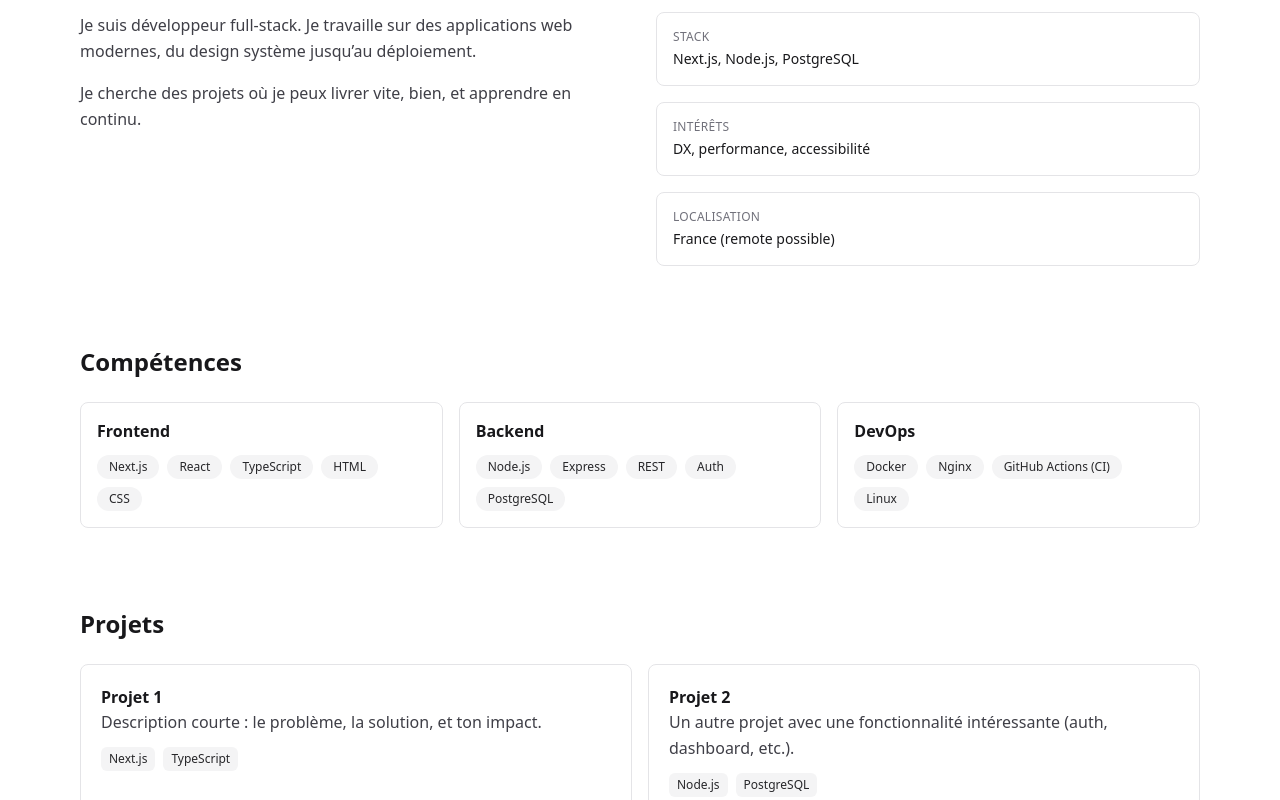
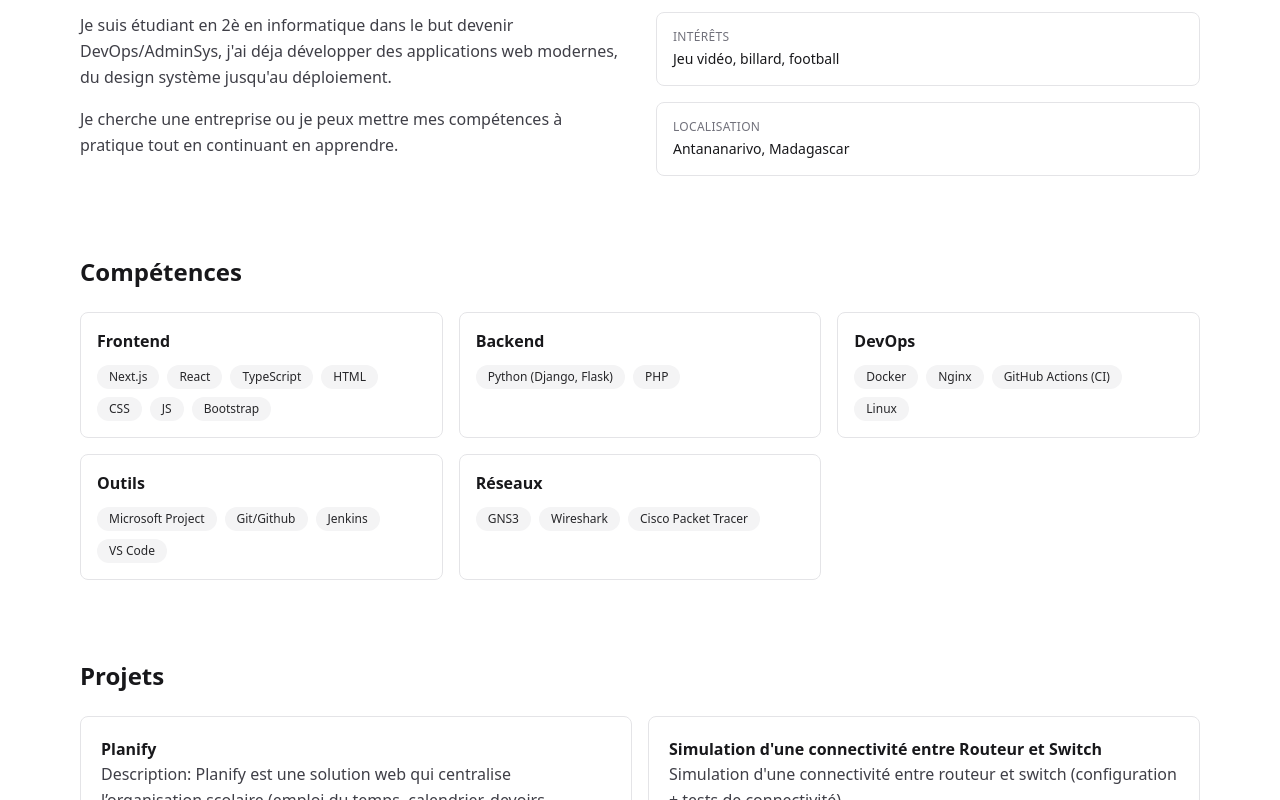
Before and after one commit to miradojonas/Portofolio, a Next.js app: page / in a window 1280 px wide. Shown: the part 520-1320 px from the top of the page. Built offline with nearby package versions, Linux system fonts and the light colour scheme.

Commit message:
reprise du projet en ajoutant des informations

```diff
--- a/src/app/content.ts
+++ b/src/app/content.ts
@@ -27,13 +27,12 @@ export const content = {
   about: {
     title: "À propos",
     paragraphs: [
-      "Je suis développeur full‑stack. Je travaille sur des applications web modernes, du design système jusqu’au déploiement.",
-      "Je cherche des projets où je peux livrer vite, bien, et apprendre en continu.",
+      "Je suis étudiant en 2è en informatique dans le but devenir DevOps/AdminSys, j'ai déja développer des applications web modernes, du design système jusqu'au déploiement.",
+      "Je cherche une entreprise ou je peux mettre mes compétences à pratique tout en continuant en apprendre.",
     ],
     highlights: [
-      { label: "Stack", value: "Next.js, Node.js, PostgreSQL" },
-      { label: "Intérêts", value: "DX, performance, accessibilité" },
-      { label: "Localisation", value: "France (remote possible)" },
+      { label: "Intérêts", value: "Jeu vidéo, billard, football" },
+      { label: "Localisation", value: "Antananarivo, Madagascar" },
     ],
   },
 
@@ -42,16 +41,24 @@ export const content = {
     groups: [
       {
         name: "Frontend",
-        items: ["Next.js", "React", "TypeScript", "HTML", "CSS"],
+        items: ["Next.js", "React", "TypeScript", "HTML", "CSS", "JS", "Bootstrap"],
       },
       {
         name: "Backend",
-        items: ["Node.js", "Express", "REST", "Auth", "PostgreSQL"],
+        items: ["Python (Django, Flask)", "PHP",],
       },
       {
         name: "DevOps",
         items: ["Docker", "Nginx", "GitHub Actions (CI)", "Linux"],
       },
+      {
+        name: "Outils",
+        items: ["Microsoft Project", "Git/Github", "Jenkins", "VS Code"],
+      },
+      {
+        name : "Réseaux",
+        items : ["GNS3", "Wireshark", "Cisco Packet Tracer"]
+      }
     ],
   },
 
@@ -59,20 +66,30 @@ export const content = {
     title: "Projets",
     items: [
       {
-        name: "Projet 1",
+        name: "Planify",
         description:
-          "Description courte : le problème, la solution, et ton impact.",
-        tags: ["Next.js", "TypeScript"],
+          "Description: Planify est une solution web qui centralise l’organisation scolaire (emploi du temps, calendrier, devoirs, messages et notifications) dans un seul espace. Elle évite la dispersion des infos et réduit les oublis grâce à un tableau de bord “ce qui compte aujourd’hui”. Les fonctionnalités s’adaptent au rôle (élève/prof/admin) pour que chacun ait les bons droits et les bonnes actions.",
+        tags: ["Flask", "HTML/CSS/JS", "SQLite", "Docker + Docker compose"],
         links: {
-          demo: "https://example.com",
-          repo: "https://github.com/toncompte/projet1",
+          demo: "https://planify-tau-seven.vercel.app/",
+          repo: "https://github.com/miradojonas/Planify",
         },
       },
       {
-        name: "Projet 2",
+        name: "Simulation d'une connectivité entre Routeur et Switch",
+        description:
+          "Simulation d'une connectivité entre routeur et switch (configuration + tests de connectivité).",
+        tags: ["Réseaux"],
+        links: {
+          demo: "",
+          repo: "",
+        },
+      },
+      {
+        name: "Gestion de notes étudiants",
         description:
           "Un autre projet avec une fonctionnalité intéressante (auth, dashboard, etc.).",
-        tags: ["Node.js", "PostgreSQL"],
+        tags: ["PHP", "MySQL"],
         links: {
           demo: "",
           repo: "https://github.com/toncompte/projet2",
```
